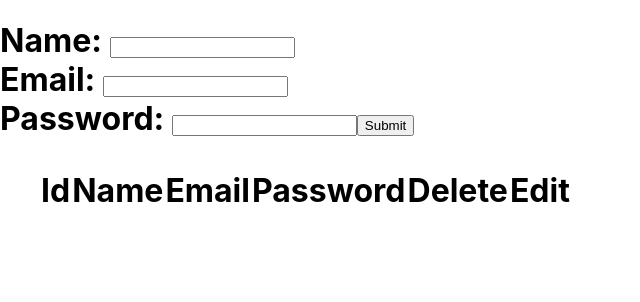
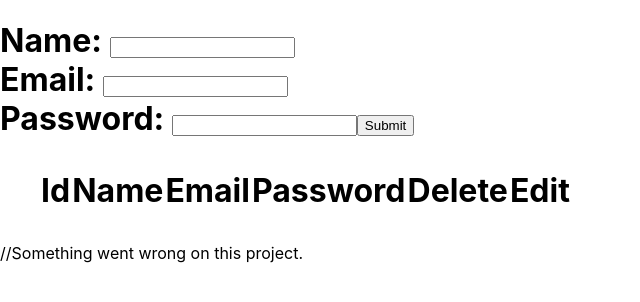
Before and after one commit to Uniyalpreeti/githubPractice-smartData, a React (Create React App) app in the folder myapp/: page / in a window 1280 px wide. Shown: the top 302 px of the page, without its empty margins (0-640 px from the left). Built offline with nearby package versions, Linux system fonts and the light colour scheme.

Commit message:
New message added

```diff
--- a/myapp/src/App.js
+++ b/myapp/src/App.js
@@ -5,6 +5,7 @@ function App() {
   return (
     <div>
      <h1><Comp1 /></h1>
+     //Something went wrong on this project.
     </div>
   );
 }
```
